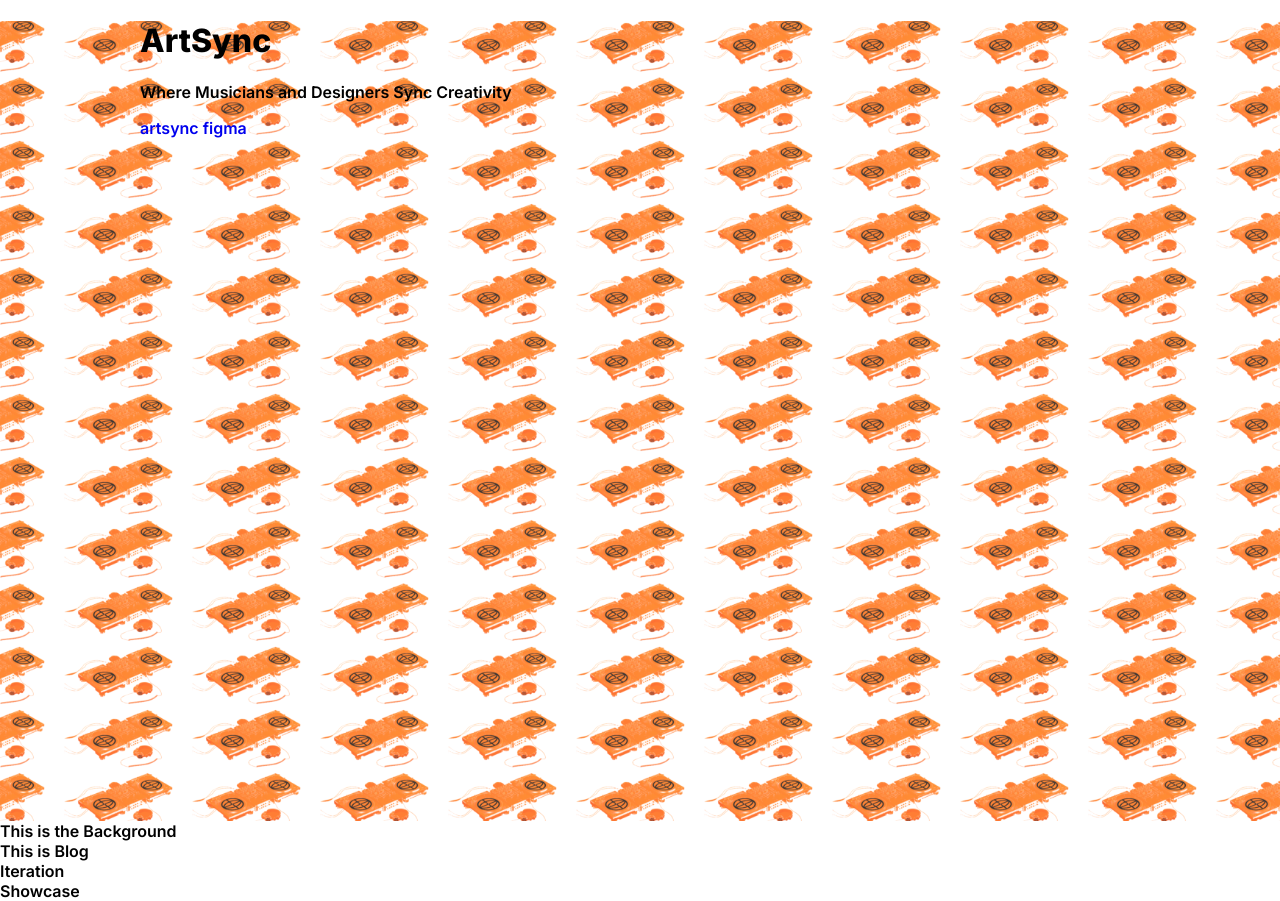
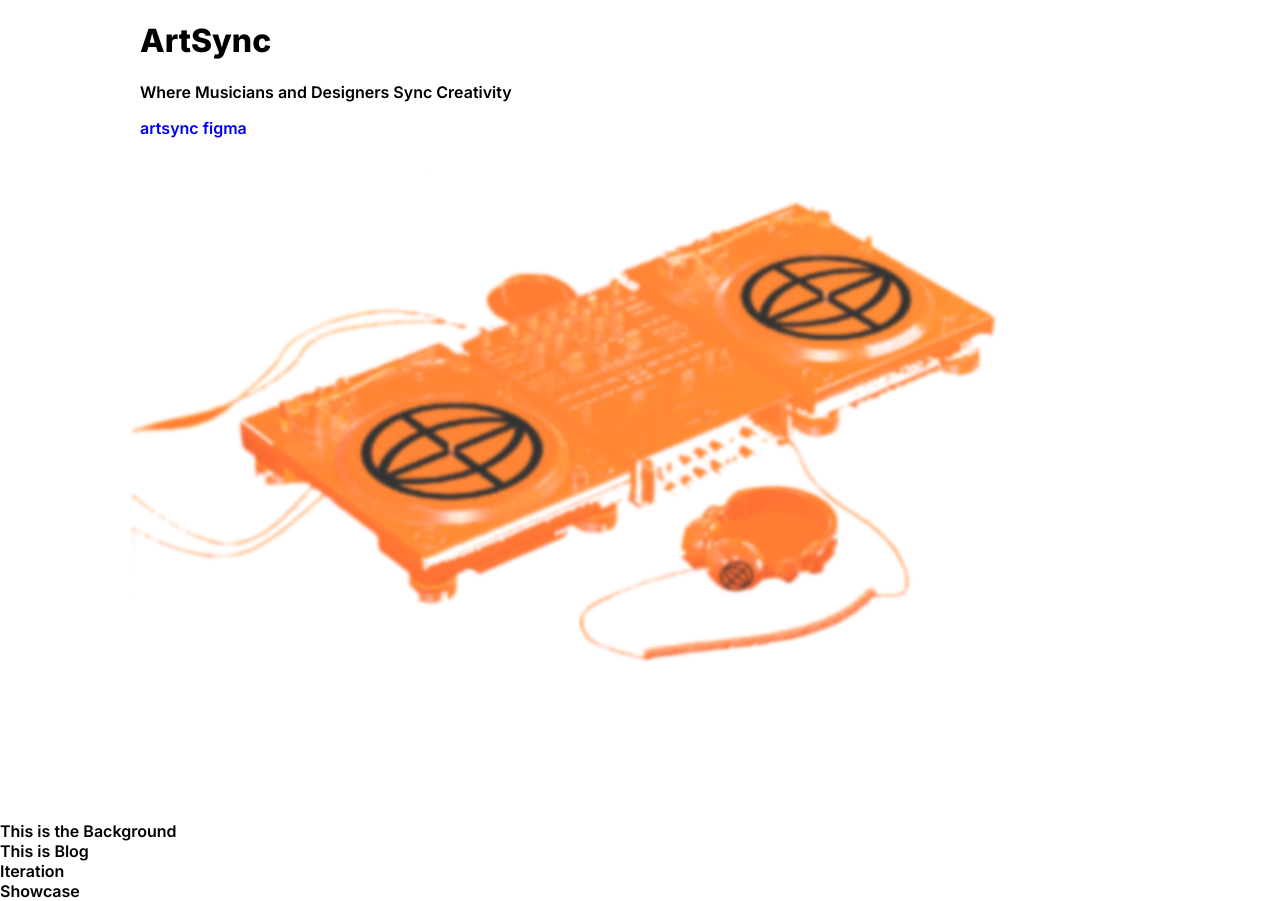
Before and after one commit to TzuChiehChen/ArtSync, a React (Vite) app in the folder artsync/: page / in a window 1280 px wide. Built offline with nearby package versions, Linux system fonts and the light colour scheme.

Commit message:
heardre wrapper

```diff
--- a/artsync/src/Components/Header/Header.css
+++ b/artsync/src/Components/Header/Header.css
@@ -1,6 +1,17 @@
 header {
     min-height: 100vh;
-    background: url("../../assets/hero.png");
-    background-size: 10%;
+    background: url("../../assets/hero.png") no-repeat;
+    background-size: 80%;
     background-position: center;
 }
+
+header.wrapper{
+    position: relative;
+    height: 100vh;
+}
+
+header.cta{
+    position: absolute;
+    bottom: 0;
+    right:0;
+}
--- a/artsync/src/Components/Header/Header.jsx
+++ b/artsync/src/Components/Header/Header.jsx
@@ -3,13 +3,16 @@
 
 const Header = () => {
   return (
-    <header> <div className="wrapper">
-      <h1>ArtSync</h1>
-      <p className="Title"> Where Musicians and Designers Sync Creativity</p>
-      <a href = "#" className = "ArtSYNC CCCC">
-        artsync figma
-      </a>
-    </div>
+    <header>
+      <div className="wrapper">
+        <div className="cta">
+          <h1>ArtSync</h1>
+          <p className="Title"> Where Musicians and Designers Sync Creativity</p>
+          <a href="#" className="ArtSYNC CCCC">
+            artsync figma
+          </a>
+        </div>
+      </div>
     </ header>
   )
 }
```
